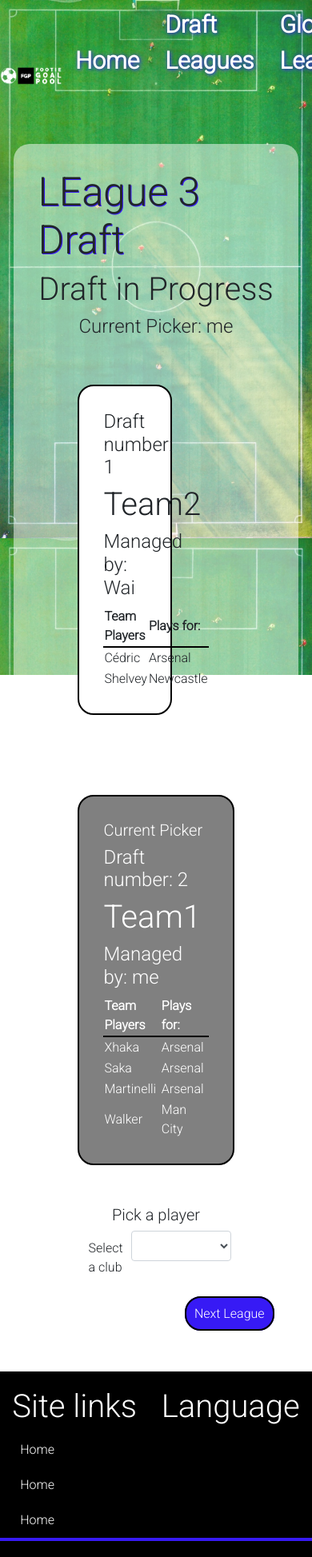
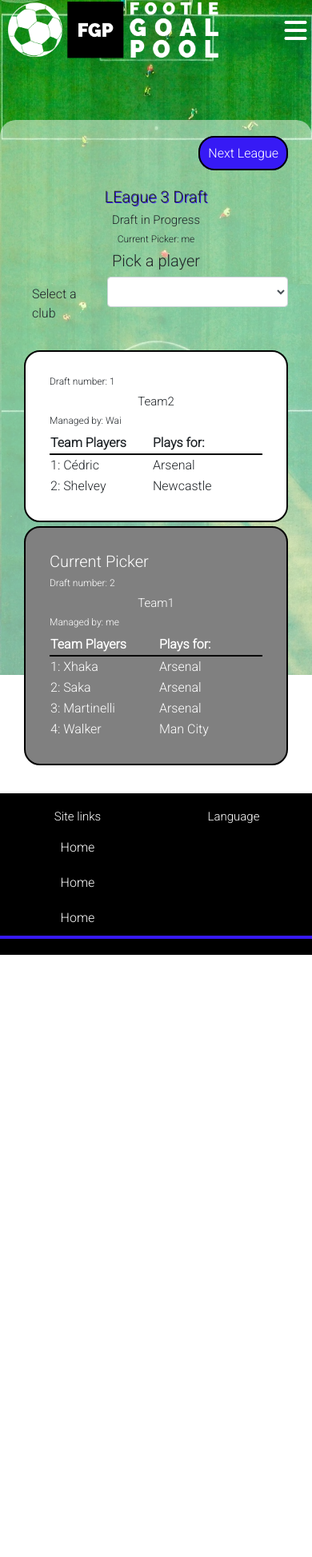
Before and after one commit to Halfwai/goalpoolproject, a Django app: page /draft/ in a window 390 px wide. Shown: the whole page at 80% size. After the commit the page ends 1194 px from the top, so only its background shows below. Run offline with Django 4.2, Linux system fonts and the light colour scheme; a user stored in the database is signed in; data comes from the database, SQL or seed files in the repository; both versions use the stored data as it was after the commit; some libraries are stand-ins or nearby versions.

Commit message:
responsive design set up

```diff
--- a/goalpoolapp/static/goalpoolapp/draft.js
+++ b/goalpoolapp/static/goalpoolapp/draft.js
@@ -22,6 +22,7 @@ const clubs = [
 ]
 
 // Draft page loading
+try {
     let teamselect = document.querySelector("#teamselect")
     for(let i = 0; i < clubs.length; i++){
         let team = document.createElement("option")
@@ -34,7 +35,7 @@ let leagueid = document.querySelector("#leagueid").value;
 teamselect.addEventListener("change", () => {
     let playercontainer = document.querySelector("#players")
     playercontainer.innerHTML = ""
-    fetch('playersearch', {
+    fetch('../playersearch', {
         method: 'PUT',
         headers: {
             'X-CSRFTOKEN': Cookies.get('csrftoken'),
@@ -53,7 +54,7 @@ teamselect.addEventListener("change", () => {
             player.classList.add("draftplayer");
             player.addEventListener("click", () => {
                 if (confirm(`You are about to pick ${playerset[i].firstname} ${playerset[i].surname}. This cannot be undone`)){
-                    fetch('pickplayer', {
+                    fetch('../pickplayer', {
                         method: 'PUT',
                         headers: {
                             'X-CSRFTOKEN': Cookies.get('csrftoken'),
@@ -74,3 +75,6 @@ teamselect.addEventListener("change", () => {
         }
     })
 })
+} catch {
+    console.log("If player is not the picker in the draft, or the draft is not in progress some Javascript is not loaded")
+}
--- a/goalpoolapp/static/goalpoolapp/styles.css
+++ b/goalpoolapp/static/goalpoolapp/styles.css
@@ -75,6 +75,21 @@ tr {
     justify-content: space-between;
 }
 
+@media (max-width: 780px) {
+    h2 {
+        font-size: 20px;
+    }
+
+    h3 {
+        font-size: 15px;
+        text-align: center;
+    }
+
+    h4 {
+        font-size: 12px;
+    }
+}
+
 /* Navbar CSS */
 nav {
     background-color: #371af500;
@@ -141,6 +156,69 @@ nav {
     flex-direction: column;
 }
 
+#hamburgericon, #closeicon {
+    color: white;
+    display: none;
+}
+
+#hamburgermenu {
+    background-color: black;
+    color: white;
+    display: none;
+    flex-direction: column;
+    align-items: flex-end;
+    padding: 20px;
+}
+
+.hamburgerlink {
+    font-size: large;
+    padding: 20px;
+    text-decoration: none;
+    color: white;
+}
+
+#hamburgericon:hover {
+    cursor: pointer;
+}
+
+#draftleagueitems {
+    display: none;
+}
+
+#draftmenuup {
+    display: none;
+}
+
+#draftmenuup, #draftmenudown {
+    margin-right: 50px;
+    margin-top: 30px;
+}
+
+.draftlinksbox {
+    display: flex;
+}
+
+@media (max-width: 780px) {
+    #hamburgericon {
+        display: block;
+    }
+    .menuitem {
+        display: none;
+    }
+    #mainmenucontainer {
+        align-items: unset;
+    }
+    #menuitems {
+        justify-content: flex-end;
+    }
+    #site-logo {
+        width: 70%;
+    }
+    nav {
+        align-items: center;
+    }
+}
+
 /* Main index page CSS */
 #main-image {
     width: 100%;
@@ -178,9 +256,7 @@ nav {
     display: flex;
     flex-direction: column;
     align-items: center;
-    background-color: #FFFFFF20;
     padding: 30px;
-    z-index: 1;
 }
 
 #main-page-content {
@@ -258,6 +334,27 @@ nav {
     border-bottom: none;
     border-top: 3px solid #371af5;
     font-weight: 900;
+}
+
+@media (max-width: 780px) {
+    #main-page-content-container {
+        padding: 0px;
+    }
+
+    .leagues-container {
+        display: flex;
+        flex-direction: column;
+    }
+
+    .leaguecontainer {
+        width: 100%;
+        margin: 0px 0px 10px 0px;
+        padding: 10px;
+    }
+
+    .leagueinformation {
+        flex-direction: column;
+    }
 }
 
 /* draft page CSS */
@@ -340,6 +437,20 @@ nav {
     justify-content: space-between;
 }
 
+@media (max-width: 780px) {
+    #pagination {
+        margin-bottom: 30px;
+    }
+    .pickercontainer {
+        margin: 0px 0px 5px 0px;
+    }
+    .teamcontainer {
+        width: 100%;
+        margin: 0px 0px 5px 0px;
+    }
+
+}
+
 /* Create Global Team Page */
 #pickplayertable {
     font-size: 20px;
@@ -360,6 +471,28 @@ nav {
 .teamlabel {
     width: 45%;
     padding: 10px;
+}
+
+@media (max-width: 780px) {
+    .leagueinformation {
+        width: 100%;
+        padding: 0px;
+    }
+    .form-container {
+        width: 100%;
+    }
+    .centeredinput {
+        width: 100%;
+    }
+    .draftselect {
+        width: 100%;
+    }
+    .draftplayer {
+        margin: 2px;
+    }
+    #globalteamname {
+        width: 100%;
+    }
 }
 
 /* Footer positioning flexboxes used to space things properly*/
--- a/goalpoolapp/templates/goalpoolapp/dashboard.html
+++ b/goalpoolapp/templates/goalpoolapp/dashboard.html
@@ -76,7 +76,7 @@
                                         <th>Owned by:</th>
                                         <th>Goals</th>
                                     </tr>
-                                    {% for player in players %}
+                                    {% for player in league.leagueplayers.all|dictsortreversed:"goals"|slice:":10" %}
                                     <tr>
                                         <td>{{ player.nickname }}</td>
                                         <td>
@@ -133,7 +133,7 @@
             {% endfor %}
         </div>
             <div class="leaguecontainer">
-                <h4><strong>Current Week games</strong></h4>
+                <h4><strong>Current Round Games</strong></h4>
                 <table>
                     {% for game in currentweek %}
                         <tr class="result-table-row">
@@ -163,7 +163,7 @@
                     {% endfor %}
                 </table>
 
-                <h4><strong>Next Week games</strong></h4>
+                <h4><strong>Next Round Games</strong></h4>
                     {% for game in nextweek %}
                     <h6>{{ game.date }}</h6>
                         <table>
--- a/goalpoolapp/templates/goalpoolapp/draft.html
+++ b/goalpoolapp/templates/goalpoolapp/draft.html
@@ -42,20 +68,7 @@
                         </div>
                     {% endfor %}
                 </div>
-                {% if picker == user %}
-                    <div class="centeredinput">
-                        <h5>Pick a player</h5>
-                        <input type="hidden" value="{{ league.id }}" id="leagueid">
-                        {% csrf_token %}
-                        <div class="form-group draftselect">
-                            <label for="teamselect" class="label teamlabel">Select a club</label>
-                            <select id="teamselect" class="form-control"></select>
-                        </div>
-                        <div id="players">
 
-                        </div>
-                    </div>
-                {% endif %}
             {% elif league.draftstarted == True and league.draftcomplete == True %}
                 <div id="draft-information-container">
                     <h3>{{ league.leaguename }}</h3>
@@ -147,18 +160,6 @@
                 {% endif %}
                 <br>
             {% endif %}
-                <div id="pagination">
-                    <div>
-                        {% if leaguepage.has_previous %}
-                            <a href="?page={{ leaguepage.previous_page_number }}" class="button">Previous League</a>
-                        {% endif %}
-                    </div>
-                    <div>
-                        {% if leaguepage.has_next %}
-                            <a href="?page={{ leaguepage.next_page_number }}" class="button">Next League</a>
-                        {% endif %}
-                    </div>
-                </div>
             {% empty %}
             <h3>You are currently not registered for any draft leagues</h3>
             <br>
--- a/goalpoolapp/templates/goalpoolapp/layout.html
+++ b/goalpoolapp/templates/goalpoolapp/layout.html
@@ -4,6 +4,8 @@
 <html lang="en">
     <head>
         <title>{% block title %}Premier League Goal Pool{% endblock %}</title>
+        <meta name="viewport" content="width=device-width, initial-scale=1.0, minimum-scale=1">
+        <meta charset="UTF-8">
         <script src="https://kit.fontawesome.com/8981bb8382.js" crossorigin="anonymous"></script>
         <link rel="stylesheet" href="https://stackpath.bootstrapcdn.com/bootstrap/4.4.1/css/bootstrap.min.css" integrity="sha384-Vkoo8x4CGsO3+Hhxv8T/Q5PaXtkKtu6ug5TOeNV6gBiFeWPGFN9MuhOf23Q9Ifjh" crossorigin="anonymous">
         <script src="{% static 'goalpoolapp/scripts.js' %}" defer></script>
@@ -21,10 +23,10 @@
                     <img src="{% static 'goalpoolapp/siteimages/logo.png' %}" id="site-logo">
                     {% if user.is_authenticated %}
                     <div class="nav-item">
-                        <a class="nav-link" href="/"><strong>Home</strong></a>
+                        <a class="nav-link menuitem" href="/"><strong>Home</strong></a>
                     </div>
                     <div class="nav-item" id="leaguemenu">
-                        <a class="nav-link" href="{% url 'goalpoolapp:draft' %}"><strong>Draft Leagues</strong></a>
+                        <a class="nav-link menuitem" href="{% url 'goalpoolapp:draft' %}"><strong>Draft Leagues</strong></a>
                         <div id="leaguedropdown">
                             <div class="nav-menu-container">
                                 <a class="nav-menu-item" href="{% url 'goalpoolapp:createleague' %}"><strong>Create League</strong></a>
@@ -33,28 +35,59 @@
                         </div>
                     </div>
                     <div class="nav-item">
-                        <a class="nav-link" href="{% url 'goalpoolapp:globalleague' %}"><strong>Global League</strong></a>
+                        <a class="nav-link menuitem" href="{% url 'goalpoolapp:globalleague' %}"><strong>Global League</strong></a>
                     </div>
                     <div class="nav-item">
-                        <a class="nav-link" href="/"><strong>Settings</strong></a>
+                        <a class="nav-link menuitem" href="/"><strong>Settings</strong></a>
                     </div>
                     <div class="nav-item">
-                        <a class="nav-link" href="{% url 'goalpoolapp:logoutuser' %}"><strong>Logout</strong></a>
+                        <a class="nav-link menuitem" href="{% url 'goalpoolapp:logoutuser' %}"><strong>Logout</strong></a>
                     </div>
                     {% else %}
                     <div class="nav-item">
-                        <a class="nav-link" href="/"><strong>Home</strong></a>
+                        <a class="nav-link menuitem" href="/"><strong>Home</strong></a>
                     </div>
                     <div class="nav-item">
-                        <a class="nav-link" href="{% url 'goalpoolapp:register' %}"><strong>Register</strong></a>
+                        <a class="nav-link menuitem" href="{% url 'goalpoolapp:register' %}"><strong>Register</strong></a>
                     </div>
                     <div class="nav-item">
-                        <a class="nav-link" href="{% url 'goalpoolapp:loginuser' %}"><strong>Login</strong></a>
+                        <a class="nav-link menuitem" href="{% url 'goalpoolapp:loginuser' %}"><strong>Login</strong></a>
                     </div>
+                    {% endif %}
+                    <i class="fa-solid fa-bars fa-2xl" id="hamburgericon"></i>
+                </nav>
+                <nav id="hamburgermenu">
+                    <div class="nav-item">
+                        <i class="fa-solid fa-x fa-2xl hamburgerlink" id="closeicon"></i>
+                    </div>
+                    {% if user.is_authenticated %}
+                        <div class="draftlinksbox">
+                            <a class="hamburgerlink" href="/">Home</a>
+                        </div>
+                        <div class="draftlinksbox">
+                            <div>
+                                <i class="fa-solid fa-angle-down fa-2xl"id="draftmenudown"></i>
+                                <i class="fa-solid fa-angle-up fa-2xl" id="draftmenuup"></i>
+                            </div>
+                            <a class="hamburgerlink" href="{% url 'goalpoolapp:draft' %}">Draft Leagues</a>
+                        </div>
+                        <div id="draftleagueitems">
+                            <a class="hamburgerlink" href="{% url 'goalpoolapp:createleague' %}"><strong>Create League</strong></a>
+                            <a class="hamburgerlink" href="{% url 'goalpoolapp:joinleague' %}"><strong>Join League</strong></a>
+                        </div>
+                        <div class="draftlinksbox">
+                            <a class="hamburgerlink" href="{% url 'goalpoolapp:globalleague' %}">Global League</a>
+                        </div>
+                        <div class="draftlinksbox">
+                            <a class="hamburgerlink" href="{% url 'goalpoolapp:logoutuser' %}">Logout</a>
+                        </div>
+                    {% else %}
+                        <a class="hamburgerlink" href="/">Home</a>
+                        <a class="hamburgerlink" href="{% url 'goalpoolapp:register' %}">Register</a>
+                        <a class="hamburgerlink" href="{% url 'goalpoolapp:loginuser' %}">Login</a>
                     {% endif %}
                 </nav>
             </header>
-
             <main>
                 {% if message %}
                 <div>{{ message }}</div>
```
Also changed, not shown: other parts of goalpoolapp/templates/goalpoolapp/draft.html (+27 -1 lines), goalpoolapp/static/goalpoolapp/scripts.js (+43 -23 lines), goalpoolapp/templates/goalpoolapp/index.html (+5 -16 lines), db.sqlite3, goalpoolapp/static/goalpoolapp/siteimages/mainimage - Copy.webp (added), goalpoolapp/static/goalpoolapp/siteimages/mainimage.webp. Lines whose indentation alone changed are shown as unchanged.
